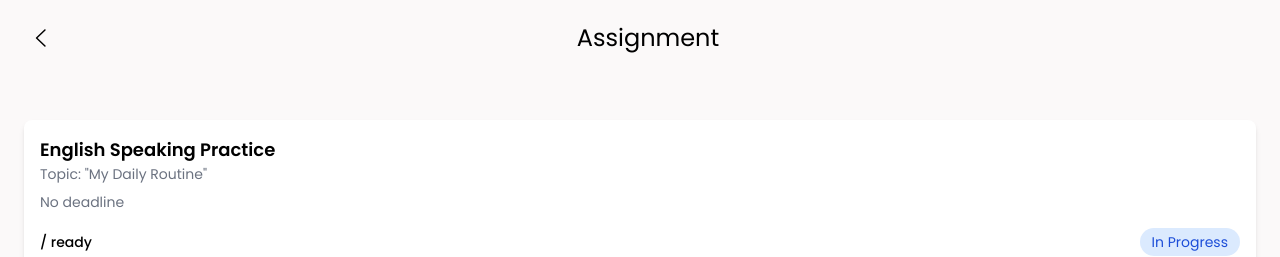
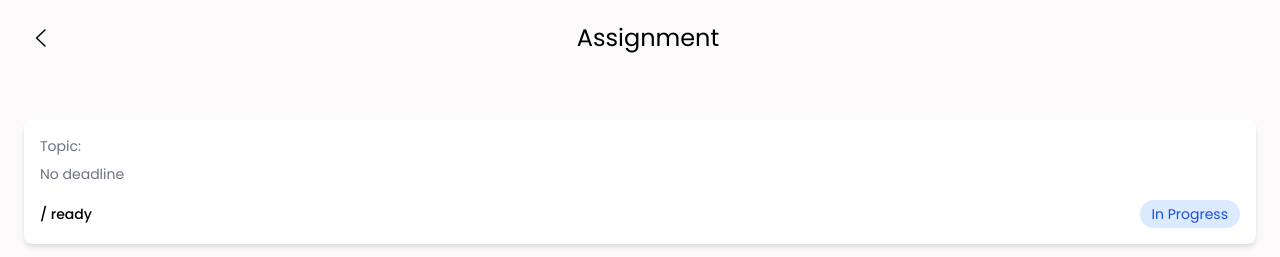
Before and after one commit to Delta-Compute/learning-platform-frontend, a React (Vite) app: page /classes/1/1 in a window 1280 px wide. Shown: the top 257 px of the page. Built offline with nearby package versions, Linux system fonts and the light colour scheme; no server answers; a web font is replaced by a local one.

Commit message:
add fixes

```diff
--- a/src/pages/AssignmentDetail/AssignmentDetailPage.tsx
+++ b/src/pages/AssignmentDetail/AssignmentDetailPage.tsx
@@ -37,8 +37,8 @@ export const AssignmentDetailPage = () => {
       {isPending || classRoomProgressPending || isRefetching && <Loader />}
       <div className="min-h-screen bg-[#FBF9F9] p-4 mt-20">
         <div className="bg-white p-4 rounded-lg shadow-md mb-4">
-          <h2 className="text-lg font-semibold">English Speaking Practice</h2>
-          <p className="text-sm text-gray-500">Topic: "My Daily Routine"</p>
+          <h2 className="text-lg font-semibold">{assignmentData?.title}</h2>
+          <p className="text-sm text-gray-500">Topic: {assignmentData?.topic}</p>
           <p className="text-sm text-gray-500 mt-2">{assignmentData?.deadline ? assignmentData?.deadline : "No deadline"}</p>
 
           <div className="flex items-center justify-between mt-4">
--- a/src/pages/Conversation/AssignmentModal.tsx
+++ b/src/pages/Conversation/AssignmentModal.tsx
@@ -13,7 +13,6 @@ import UserContext from '../../context/UserContext';
 interface AssignmentModalProps {
   isOpen: boolean;
   onClose: () => void;
-  assignment: string;
   assignmentTopic: string;
   assignmentDescription: string;
   assignmentTitle: string;
@@ -22,7 +21,6 @@ interface AssignmentModalProps {
 export const AssignmentModal: React.FC<AssignmentModalProps> = ({
   isOpen,
   onClose,
-  assignment,
   assignmentTopic,
   assignmentDescription,
   assignmentTitle,
@@ -90,10 +88,22 @@ export const AssignmentModal: React.FC<AssignmentModalProps> = ({
         </div>
 
         <label className="mt-[10px]">Assignment details</label>
-        <div className="p-[10px] border-[1px] rounded-[8px]">{}</div>
+        <div className="p-[10px] border-[1px] rounded-[8px]">
+          <div className='font-semibold'>{assignmentTitle}</div>
+          <div>
+            <div>
+              <span className='font-semibold'>Topic: </span>
+              <span>{assignmentTopic}</span>
+            </div>
+          </div>
+          <div>
+            <span className='font-semibold'>Description: </span>
+            <span>{assignmentDescription}</span>
+          </div>
+        </div>
 
         <p className="flex gap-[10px] mt-[10px]">
-          <span className="text-gray-500">Deadline:</span>
+          <span className="text-gray-500">Deadline: </span>
           <span>12/12/1222</span>
         </p>
 
--- a/src/pages/Conversation/ConversationPage.tsx
+++ b/src/pages/Conversation/ConversationPage.tsx
@@ -248,6 +248,7 @@ export const ConversationPage = () => {
 
       setItems(items);
 
+      if (items[items.length - 1]?.formatted?.transcript?.includes("**CREATING ASSIGNMENT**")) {
         const transcript = items[items.length - 1]?.formatted?.transcript;
         const assignmentText = transcript ? transcript.split("**CREATING ASSIGNMENT**")[1] : "";
         const lines = assignmentText.trim().split("\n");
@@ -266,6 +267,7 @@ export const ConversationPage = () => {
 
         if (description) {
           setAssignmentDescription(description);
+        }
       }
     });
     const items = client.conversation.getItems();
@@ -472,7 +474,6 @@ export const ConversationPage = () => {
         assignmentDescription={assignmentDescription}
         isOpen={isAssignmentModalOpen}
         onClose={() => setIsAssignmentModalOpen(false)}
-        assignment={items.at(-1)?.formatted.transcript ?? "Not enough information"}
       />}
     </div>
   );
--- a/src/types/assignment.ts
+++ b/src/types/assignment.ts
@@ -3,6 +3,7 @@ export interface IAssignment {
   description: string;
   classRoomId: string;
   title: string;
+  topic: string;
   deadline: string;
   createdAt?: string;
   status?: string;
```
Lines whose indentation alone changed are shown as unchanged.
